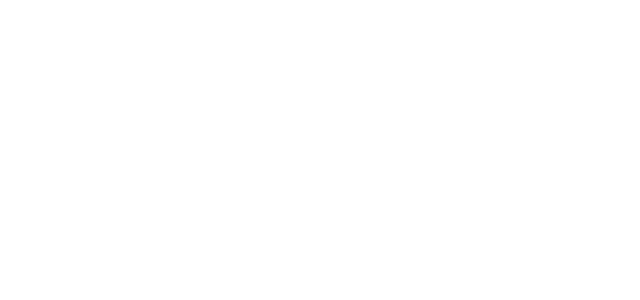
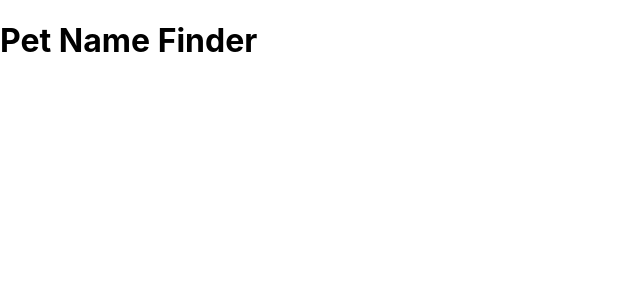
Before and after one commit to Pet-Name-Finder/pet-name-frontend, a React (Create React App) app: page / in a window 1280 px wide. Shown: the top 300 px of the page, without its empty margins (0-640 px from the left). Built offline with nearby package versions, Linux system fonts and the light colour scheme.

Commit message:
Remove favicon.ico, edit readme briefly

```diff
--- a/src/components/App/App.js
+++ b/src/components/App/App.js
@@ -7,6 +7,7 @@ function App() {
   return (
     <ApolloProvider client={client}>
       <div className="App">
+        <h1>Pet Name Finder</h1>
         {/* <Header />
         <Switch>
           <Route exact path="/">
--- a/src/components/LikedNames/LikedNames.js
+++ b/src/components/LikedNames/LikedNames.js
@@ -6,6 +6,8 @@ export default function LikedNames({ likedNames }) {
   const mappedNames = likedNames.map((name) => {
     return (
       <li>{name}</li>
+      //might need keys for each li element?
+      //will implement a delete/remove name button here once we figure out how we're passing state
     )
   })
 
```
Also changed, not shown: 2 other files (tests, documents, lock files or other folders).
